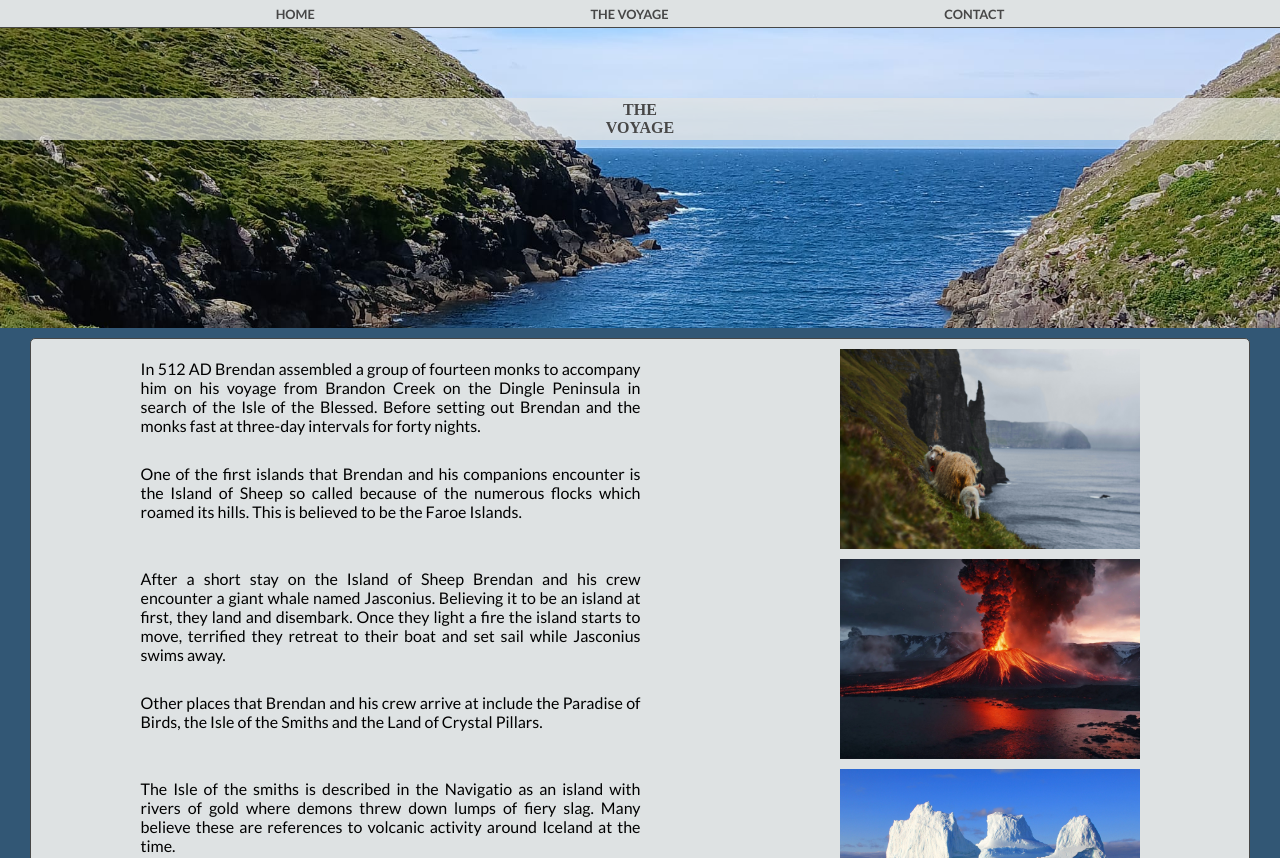
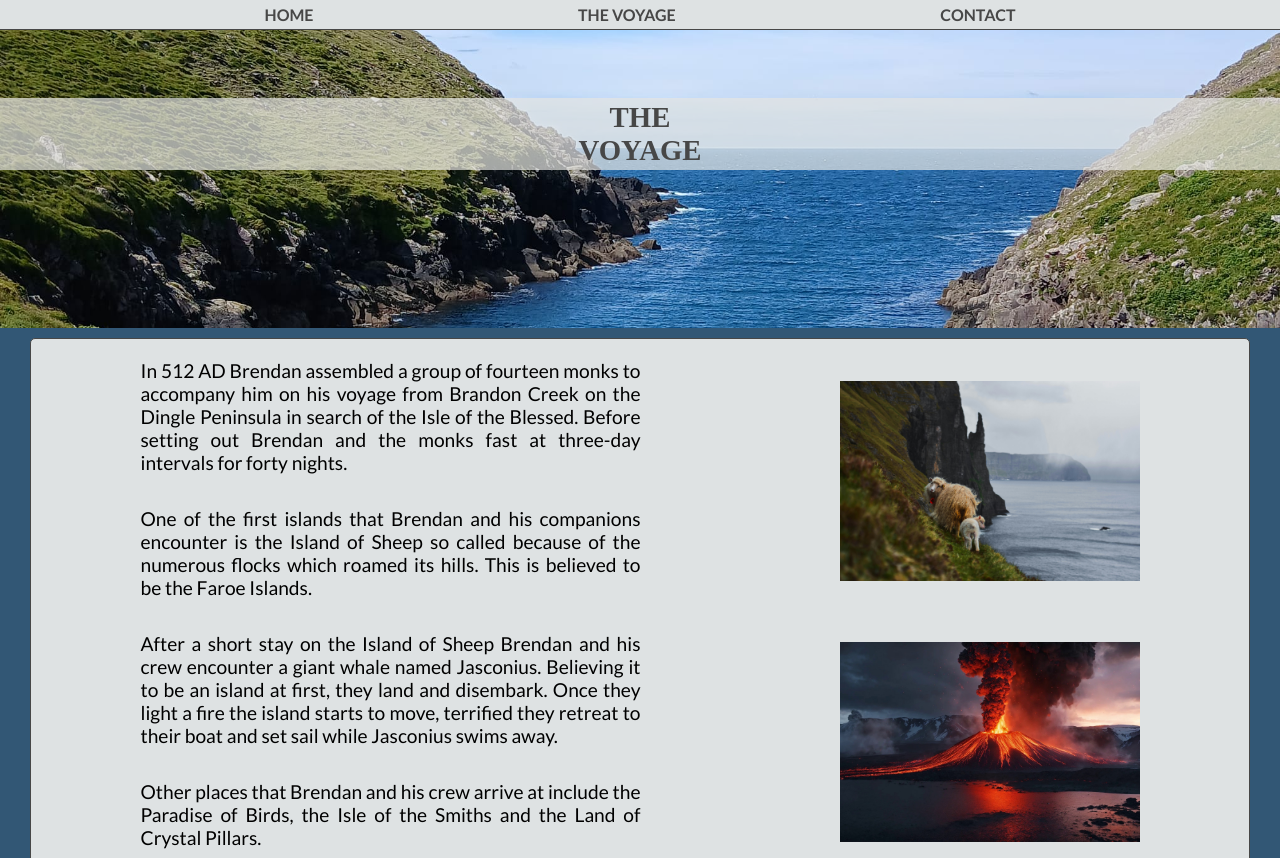
Before and after one commit to lorrainescanlon/brendan-the-navigator, a plain HTML site: page voyage.html in a window 1280 px wide. Shown: the top 858 px of the page. Drawn offline with Linux system fonts and the light colour scheme.

Commit message:
added media query for devices 1200px and up

```diff
--- a/assets/css/style.css
+++ b/assets/css/style.css
@@ -166,7 +166,7 @@ main {
 }
 
 /*Voyage Page*/
-#voyage-title {
+#voyage-image {
     background: url(../images/brandoncreek.jpg) no-repeat center center/cover;
     position: relative;
     height: 300px;
@@ -174,7 +174,7 @@ main {
 
 }
 
-#voyage-title>h1 {
+#voyage-title {
     background-color: rgba(230, 229, 227, .7);
     position: absolute;
     color: #474747;
@@ -363,7 +363,7 @@ main {
 /* Large devices (laptops and desktops, 992px and up) */
 @media screen and (min-width: 992px) {
 
-    .voyage-split {
+     .voyage-split {
         display:flex;
         direction: row;
         justify-content: space-around;
@@ -390,4 +390,22 @@ main {
 
 
     /* devices 1200px and up */
-@media screen and (min-width: 1200px) {}
+@media screen and (min-width: 1200px) {
+
+    header {
+        height: 30px;
+        /*border-bottom: 1.5px solid #474747;*/
+    }
+
+    #links>a {
+        font-size: 100%;
+    }
+
+    main {
+        font-size: 120%;
+    }
+
+    #socials i {
+        font-size: 200%;
+    }
+}
```
